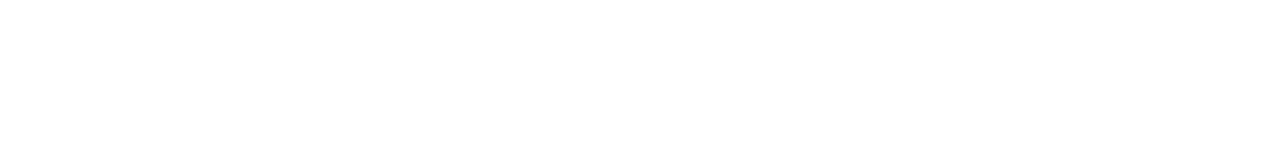
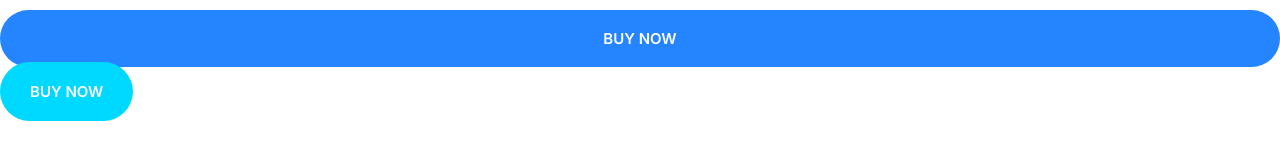
Before and after one commit to MrEpiTec/MrEpiTec, a plain HTML site: page HTML/Index.html in a window 1280 px wide. Drawn offline with Linux system fonts and the light colour scheme.

Commit message:
Difining Button Variations

```diff
--- a/CSS/Styles.css
+++ b/CSS/Styles.css
@@ -4,6 +4,10 @@
     --color-accent: #ff3400;
     --color-headings: #1b0760;
     --color-body: #918ca4;
+}
+
+*, *::after, ::before {
+    box-sizing: border-box;
 }
 
 /*Typography*/
@@ -170,3 +174,66 @@ a {
     justify-content: center;
     align-items: center;
 }
+
+/*Buttons*/
+.btn {
+    border-radius: 40px;
+    border: 0;
+    cursor: pointer;
+    font-size: 1.8rem;
+    font-weight: 600;
+    padding: 2rem 3rem;
+    text-transform: uppercase;
+    white-space: nowrap;
+    text-align: center;
+    margin: 1rem 0;
+}
+
+.btn--primary {
+    background: var(--color-primary);
+    color: #fff;
+}
+
+.btn--primary:hover {
+    background: #3a8ffd;
+}
+
+.btn--secondary {
+    background: var(--color-secondary);
+    color: #fff;
+}
+
+.btn--secondary:hover {
+    background: #00c8eb;
+}
+
+.btn--accent {
+    background: var(--color-accent);
+    color: #fff;
+}
+
+.btn--accent:hover {
+    background: #ec3000;
+}
+
+.btn--block {
+    width: 100%;
+    display: inline-block;
+}
+
+.btn--outline {
+    background: #fff;
+    color: var(--color-headings);
+    border: 2px solid var(--color-headings);
+}
+
+.btn--outline:hover {
+    background: var(--color-headings);
+    color: #fff;
+}
+
+@media screen and (min-width: 1024px) {
+    .btn{
+      font-size: 1.5rem;
+    }
+}
--- a/HTML/Index.html
+++ b/HTML/Index.html
@@ -12,5 +12,8 @@
     />
     <title>Document</title>
   </head>
-  <body></body>
+  <body>
+    <button class="btn btn--primary btn--block">Buy Now</button>
+    <a href="#" class="btn btn--secondary">Buy Now</a>
+  </body>
 </html>
```
Also changed, not shown: CSS/Components/Buttons.html (added, +4 -0 lines).
